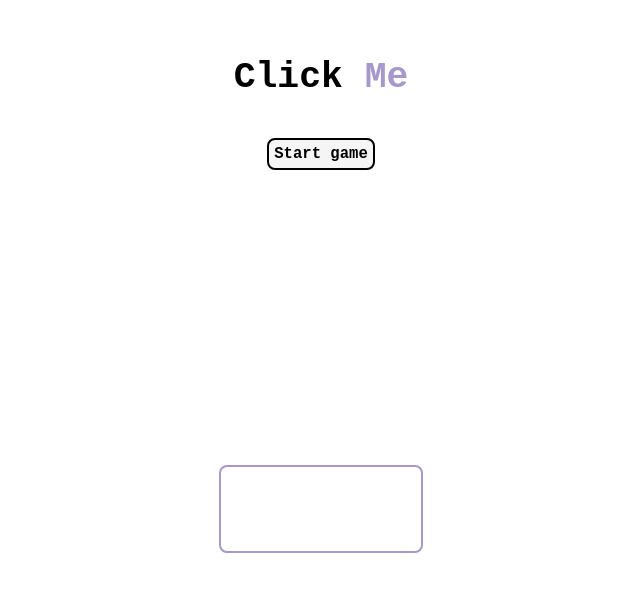
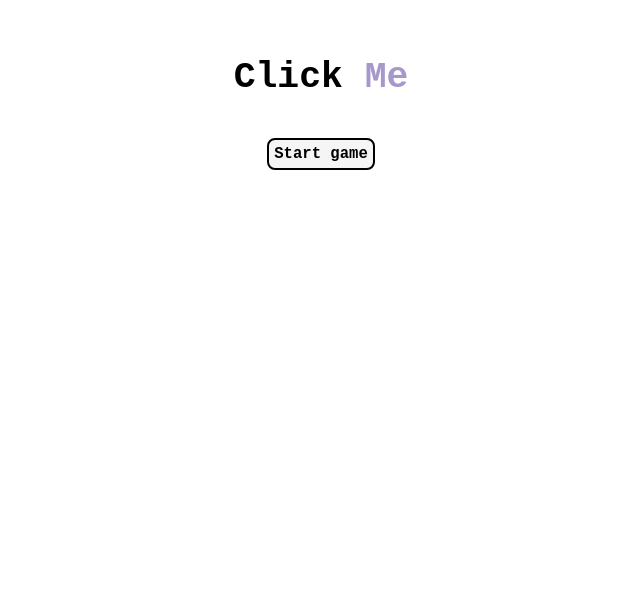
Before and after one commit to ProgramDig/game, a website built with webpack: page src/index.html in a window 1280 px wide. Shown: the part 175-766 px from the top of the page, without its empty margins (319-959 px from the left). Built offline with nearby package versions, Linux system fonts and the light colour scheme.

Commit message:
feat - build add

```diff
--- a/src/style/style.scss
+++ b/src/style/style.scss
@@ -132,7 +132,7 @@
 	padding: 20px;
 	width: 160px;
 	border-radius: 8px;
-	border: 2px solid rgb(167, 152, 203);
+	// border: 2px solid rgb(167, 152, 203);
 }
 
 table,
```
Also changed, not shown: dist/index.html, 2 other files.
